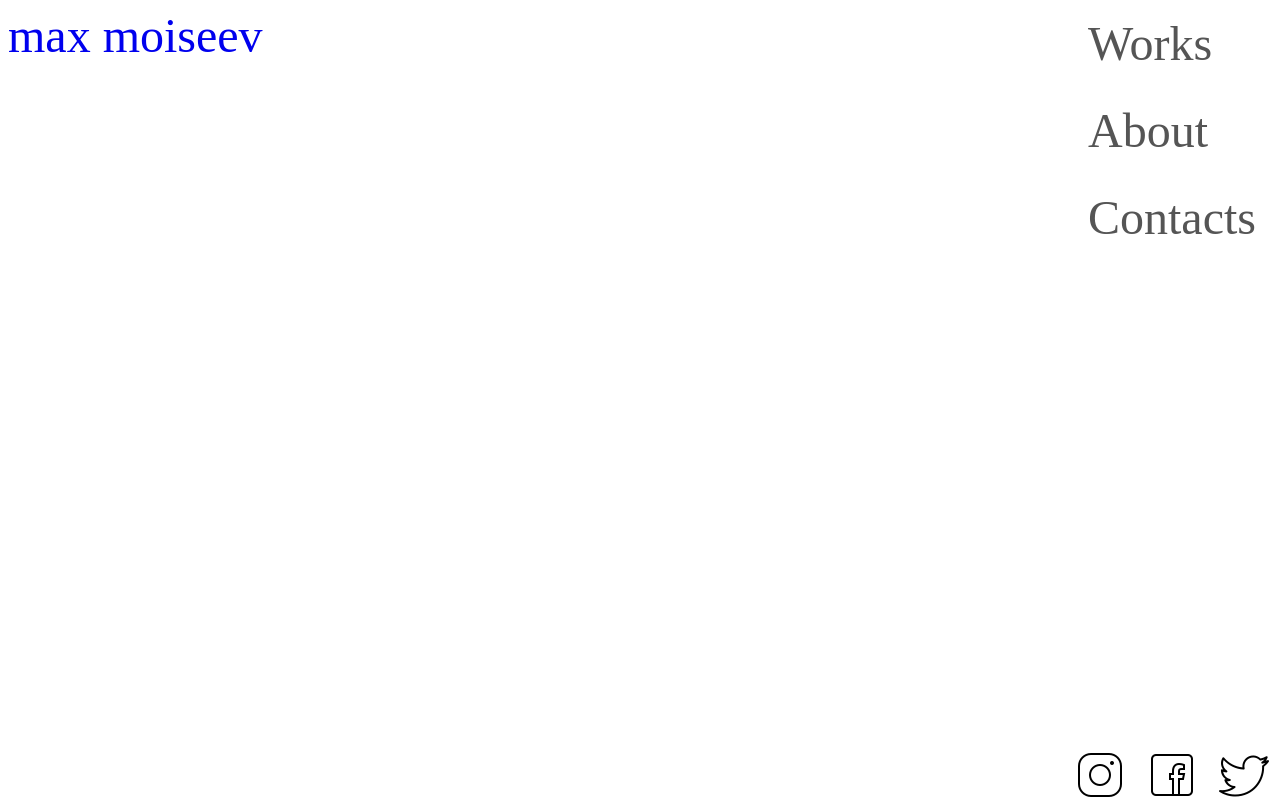
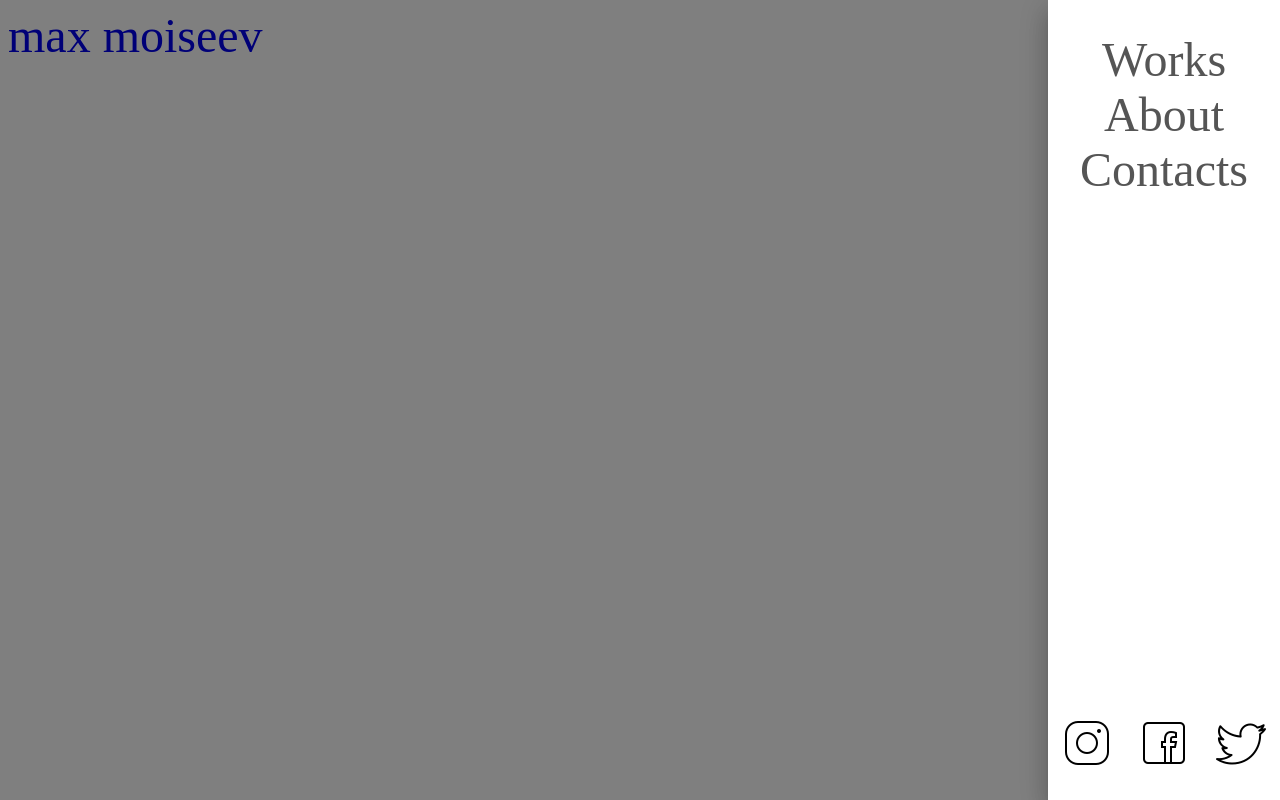
Before and after one commit to jathpr/max-illustrator, a Gatsby site: page / in a window 1280 px wide. Both pictures are taken after a click on the button 1256 px from the left and 24 px from the top of the page. Built offline with nearby package versions, Linux system fonts and the light colour scheme; Gatsby itself is replaced by a stand-in of ours.

Commit message:
feat(menu): added animation menu

```diff
--- a/package.json
+++ b/package.json
@@ -16,10 +16,11 @@
     "typecheck": "tsc --noEmit"
   },
   "dependencies": {
-    "@emotion/react": "^11.10.8",
-    "@emotion/styled": "^11.10.8",
     "@types/firebase": "^3.2.1",
     "firebase": "^9.21.0",
+    "@emotion/react": "^11.11.0",
+    "@emotion/styled": "^11.11.0",
+    "@mui/material": "^5.12.3",
     "gatsby": "^5.9.0",
     "gatsby-omni-font-loader": "^2.0.2",
     "gatsby-plugin-emotion": "^8.9.0",
--- a/src/components/LinkItem.tsx
+++ b/src/components/LinkItem.tsx
@@ -5,10 +5,8 @@ type LinkProps = {
 
 export const LinkItem = ({ linkPage, children }: LinkProps) => {
     return (
-        // console.log(source)
         <a className="menu-link__item" href={linkPage}>
             {children}
-            {/* <StaticImage src={source} alt={alt} width={50} height={50} /> */}
         </a>
     )
 }
--- a/src/components/Menu.tsx
+++ b/src/components/Menu.tsx
@@ -5,6 +5,7 @@ import { Fragment, useState } from "react";
 import React from "react";
 import { LinkItem } from "./LinkItem";
 import "./menu.css";
+import { Drawer } from "@mui/material";
 
 export const Menu = () => {
   const [expanded, setExpanded] = useState(false);
@@ -14,18 +15,25 @@ export const Menu = () => {
       <MenuButton onClick={() => setExpanded(!expanded)}>
         <StaticImage src="../images/menu.png" alt="not A dinosaur" />
       </MenuButton>
-      {expanded && <ExpandedMenu />}
+      <ExpandedMenu opened={expanded} close={() => setExpanded(false)} />
     </Fragment>
   );
 };
 
-const ExpandedMenu = () => {
-  const [opened, setOpened] = useState(false);
-  { if (opened === true) return null }
+type ExpandedMenuProps = {
+  opened: boolean,
+  close: () => void
+}
+
+const ExpandedMenu = ({ opened, close }: ExpandedMenuProps) => {
 
   return (
-    <MenuWrapper className="menu-wrapper" onClick={() => setOpened(!opened)}>
-      <MenuBody className="menu-body">
+    <Drawer
+      anchor={"right"}
+      open={opened}
+      onClose={close}
+    >
+        <MenuBody className="menu-body" onClick={() => close}>
           <MenuList className="menu-list">
             <MenuItem className="menu__item" to="/works">Works</MenuItem>
             <MenuItem className="menu__item" to="/about">About</MenuItem>
@@ -43,32 +51,16 @@ const ExpandedMenu = () => {
             </LinkItem>
           </Links>
         </MenuBody>
-    </MenuWrapper>
+    </Drawer>
   )
 };
 
-const MenuWrapper = styled.div`
-  position: absolute;
-  top: 0;
-  bottom: 0;
-  right: 0;
-  left: 0;
-  display: flex;
-  flex-direction: column;
-`;
 const MenuBody = styled.div`
-  position: absolute;
-  top: 0;
-  bottom: 0;
-  right: 0;
   background-color: white;
 `;
 const MenuList = styled.div`
-  padding: 0rem 1.5rem;
   display: flex;
   flex-direction: column;
-  // align-items: end;
-
 `;
 const Links = styled.div`
   position: absolute;
@@ -77,10 +69,9 @@ const Links = styled.div`
   width: 100%;
   display: flex;
   justify-content: space-around;
-
   `;
 const MenuItem = styled(Link)`
-  padding: 1rem 0rem;
+  // padding: 1rem 0rem;
   width: 100%;
   font-size: 3rem;
   text-decoration: none;
--- a/src/components/menu.css
+++ b/src/components/menu.css
@@ -1,13 +1,6 @@
-.menu-wrapper {
-    /* border: 2px solid red; */
-}
-
 .menu-body {
-    /* border: 2px solid green; */
-}
-
-.menu-list {
-    /* border: 2px solid blue; */
+    padding: 2rem;
+    text-align: center;
 }
 
 .menu__item {
@@ -20,11 +13,7 @@
 }
 
 .menu-links {
-    /* border: 2px solid blue; */
-}
-
-.menu-link__item {
-    border: "2px solid red";
+    padding: 2rem 0;
 }
 
 @media only screen and (max-width: 400px) {
```
Also changed, not shown: 1 other file. Lines whose indentation alone changed are shown as unchanged.
